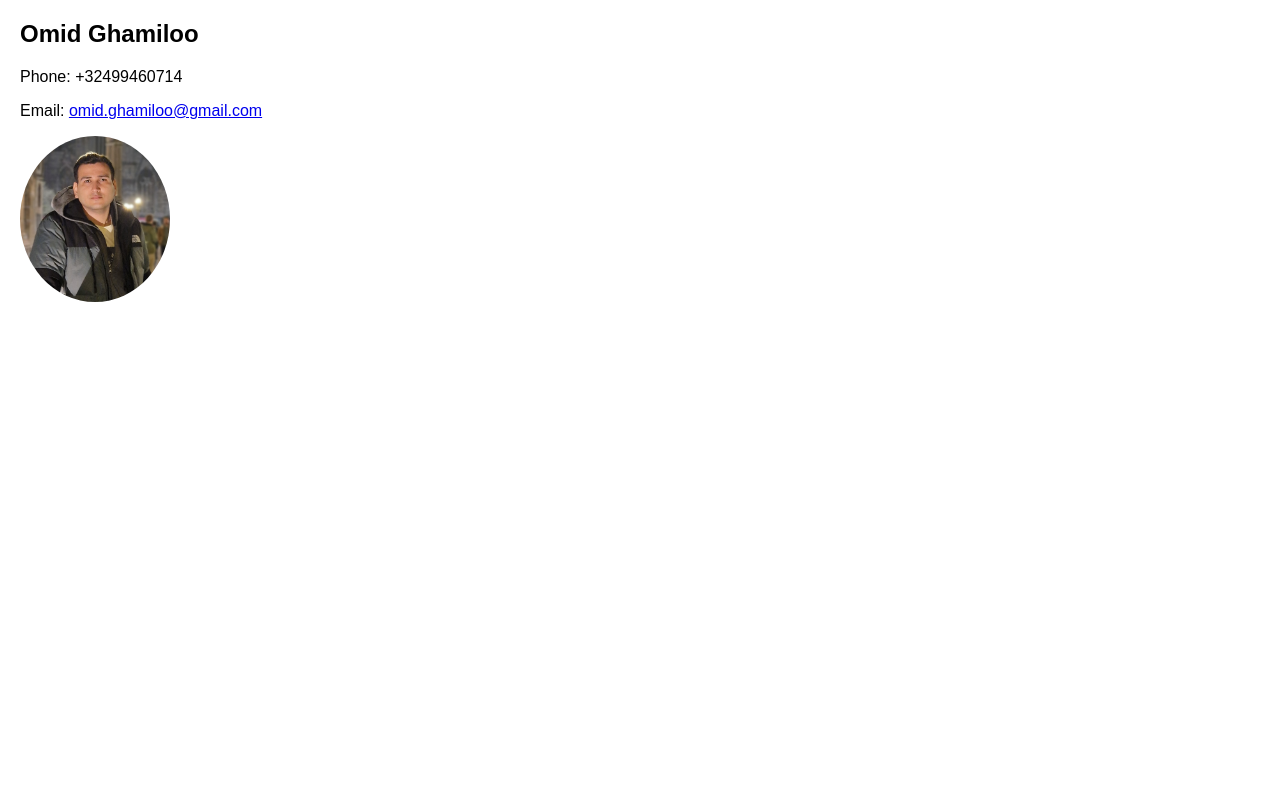
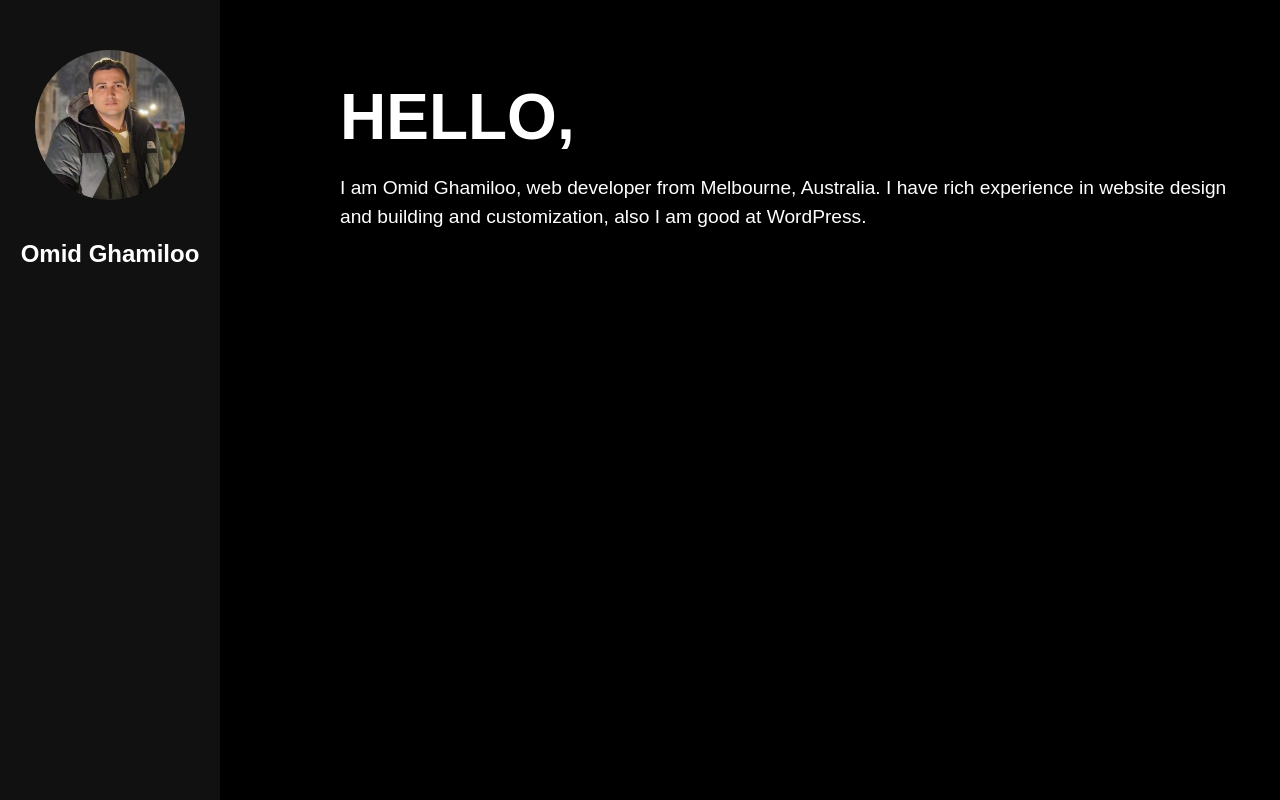
Before and after one commit to omidgh1/Django-Resume, a Django app: page / in a window 1280 px wide. Run offline with Django 5.2, Linux system fonts and the light colour scheme; data comes from the database, SQL or seed files in the repository; both versions use the stored data as it was before the commit; data that the repository does not hold is empty.

Commit message:
contact-info

```diff
--- a/portfolio/admin.py
+++ b/portfolio/admin.py
@@ -1,5 +1,4 @@
 from django.contrib import admin
-from .models import Logo, ContactInfo
+from .models import ContactInfo
 
-admin.site.register(Logo)
 admin.site.register(ContactInfo)
--- a/portfolio/models.py
+++ b/portfolio/models.py
@@ -1,15 +1,9 @@
 from django.db import models
-
-
-class Logo(models.Model):
-    logo = models.ImageField(upload_to='logo/')
 
 
 class ContactInfo(models.Model):
     name = models.CharField(max_length=15)
-    phone = models.CharField(max_length=15)
-    email = models.EmailField()
     photo = models.ImageField(upload_to='personal/')
 
     def __str__(self):
-        return self.email
+        return self.name
--- a/portfolio/views.py
+++ b/portfolio/views.py
@@ -1,26 +1,21 @@
 from django.shortcuts import render
-from .models import Logo, ContactInfo
+from .models import ContactInfo
 
 def home(request):
-    logo = Logo.objects.first()
-    contact = ContactInfo.objects.first()
+    contact_info = ContactInfo.objects.first()
 
-    if contact:
+    if contact_info:
         print("ContactInfo Details:")
-        print("Name:", contact.name)
-        print("Phone:", contact.phone)
-        print("Email:", contact.email)
-        print("Photo URL:", contact.photo.url if contact.photo else "No photo")
+        print("Name:", contact_info.name)
+        print("Photo URL:", contact_info.photo.url if contact_info.photo else "No photo")
     else:
         print("No ContactInfo object found.")
 
     context = {
-        'logo': logo,
-        'contact': contact
+        'contact': contact_info
     }
 
     # Debugging statements
-    print("Logo:", logo)
-    print("ContactInfo:", contact)
+    print("ContactInfo:", contact_info)
 
     return render(request, 'portfolio/home.html', context)
--- /dev/null
+++ b/static/css/style.css
@@ -0,0 +1,98 @@
+/* General Body Styling */
+body {
+    margin: 0;
+    padding: 0;
+    font-family: 'Arial', sans-serif;
+    background-color: #000;
+    color: #fff;
+}
+
+/* Container for Layout */
+.container {
+    display: flex;
+    height: 100vh;
+}
+
+/* Sidebar styling */
+.sidebar {
+    background-color: #111;
+    width: 15%;
+    display: flex;
+    flex-direction: column;
+    align-items: center;
+    justify-content: flex-start;
+    padding: 20px;
+    position: relative;
+    padding-top: 50px;
+}
+
+.profile-wrapper {
+    text-align: center;
+}
+
+.profile-pic {
+    width: 150px;
+    height: 150px;
+    border-radius: 50%;
+    object-fit: cover;
+    margin-bottom: 20px;
+}
+
+.name {
+    color: #fff;
+    font-size: 1.5rem;
+    font-weight: bold;
+}
+
+/* Main Content Styling */
+.main-content {
+    width: 85%;
+    padding: 20px;
+    display: flex;
+    flex-direction: column;
+    justify-content: flex-start;
+    text-align: left;
+    background-color: #000;
+    padding-top: 80px;
+}
+
+.greeting {
+    font-size: 4rem;
+    font-weight: bold;
+    margin: 0px;
+    margin-left: 100px;
+    margin-bottom: 20px;
+}
+
+.description {
+    font-size: 1.2rem;
+    margin: 0;
+    line-height: 1.5;
+    margin-left: 100px;
+}
+
+/* Button styling */
+.buttons {
+    display: flex;
+    gap: 10px;
+}
+
+.btn {
+    padding: 10px 20px;
+    text-decoration: none;
+    font-weight: bold;
+    border: none;
+    cursor: pointer;
+}
+
+.download {
+    background-color: #b043a2;
+    color: #fff;
+    border-radius: 5px;
+}
+
+.hire-me {
+    background-color: #fff;
+    color: #000;
+    border-radius: 5px;
+}
--- a/templates/portfolio/home.html
+++ b/templates/portfolio/home.html
@@ -1,43 +1,28 @@
-<!-- portfolio/templates/portfolio/home.html -->
 <!DOCTYPE html>
 <html lang="en">
 <head>
     <meta charset="UTF-8">
-    <title>My Resume</title>
-    <style>
-        /* Simple styling */
-        body {
-            font-family: Arial, sans-serif;
-            margin: 20px;
-        }
-        .logo {
-            max-width: 200px;
-        }
-        .contact-info {
-            margin-top: 20px;
-        }
-        .contact-info img {
-            max-width: 150px;
-            border-radius: 50%;
-        }
-    </style>
+    <meta name="viewport" content="width=device-width, initial-scale=1.0">
+    <title>Personal Portfolio</title>
+    {% load static %}
+    <link rel="stylesheet" href="{% static 'css/style.css' %}">
 </head>
 <body>
-    {% if logo %}
-        <img src="{{ logo.logo.url }}" alt="Logo" class="logo">
-    {% endif %}
+    <div class="container">
+        <div class="sidebar">
+            <div class="profile-wrapper">
+                <!-- Use ContactInfo model data for the image and name -->
+                <img src="{{ contact.photo.url }}" alt="Profile Photo" class="profile-pic">
+                <h1 class="name">{{ contact.name }}</h1>
+            </div>
+        </div>
 
-    <div class="contact-info">
-        {% if contact %}
-            <h2>{{ contact.name }}</h2>
-            <p>Phone: {{ contact.phone }}</p>
-            <p>Email: <a href="mailto:{{ contact.email }}">{{ contact.email }}</a></p>
-            {% if contact.photo %}
-                <img src="{{ contact.photo.url }}" alt="Personal Photo">
-            {% endif %}
-        {% else %}
-            <p>No contact information available.</p>
-        {% endif %}
+        <div class="main-content">
+            <h1 class="greeting">HELLO,</h1>
+            <p class="description">
+                I am {{ contact.name }}, web developer from Melbourne, Australia. I have rich experience in website design and building and customization, also I am good at WordPress.
+            </p>
+        </div>
     </div>
 </body>
 </html>
```
Also changed, not shown: db.sqlite3.
